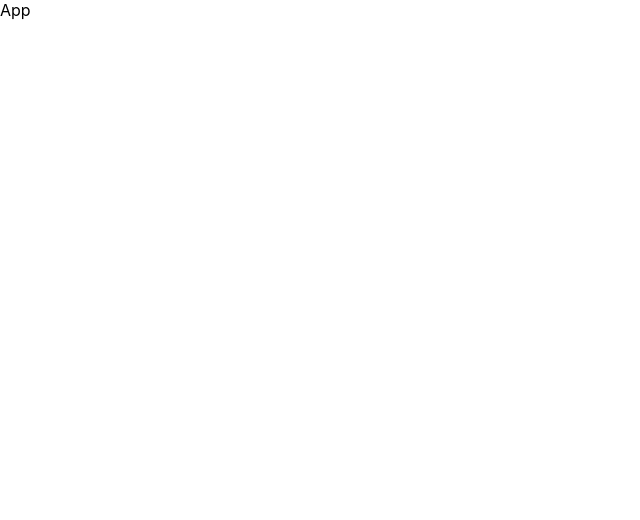
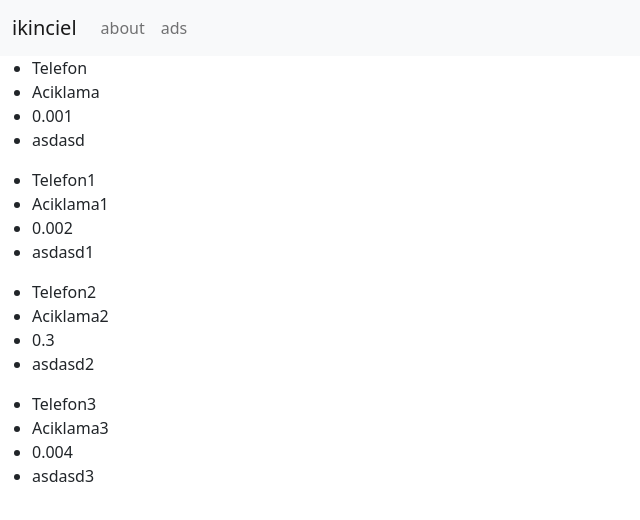
Before and after one commit to alperenkapusuz/ikinci-el-esya, a React (Create React App) app: page /ads in a window 1280 px wide. Shown: the top 520 px of the page, without its empty margins (0-640 px from the left). Built offline with nearby package versions, Linux system fonts and the light colour scheme.

Commit message:
product temeli atildi

```diff
--- a/package.json
+++ b/package.json
@@ -6,9 +6,12 @@
     "@testing-library/jest-dom": "^5.16.4",
     "@testing-library/react": "^13.1.1",
     "@testing-library/user-event": "^13.5.0",
+    "bootstrap": "^5.1.3",
     "react": "^18.1.0",
     "react-dom": "^18.1.0",
+    "react-router-dom": "^6.3.0",
     "react-scripts": "5.0.1",
+    "reactstrap": "^9.0.2",
     "web-vitals": "^2.1.4"
   },
   "scripts": {
--- a/src/App.js
+++ b/src/App.js
@@ -1,8 +1,16 @@
 import React from 'react'
+import Navi from './components/Navbar/Navi'
+import { BrowserRouter, Routes, Route } from "react-router-dom";
+import Product from './components/Product/Product';
 
 const App = () => {
   return (
-    <div>App</div>
+    <BrowserRouter>
+      <Navi/>
+      <Routes>
+      <Route path="ads" element={<Product />} />
+      </Routes>
+    </BrowserRouter>
   )
 }
 
--- /dev/null
+++ b/src/components/Data/Data.js
@@ -0,0 +1,33 @@
+const DUMMY_PRODUCTS = [
+    {
+        id:"e1",
+        title:"Telefon",
+        description:"Aciklama",
+        price:"0.001",
+        place:"asdasd"
+    },
+    {
+        id:"e2",
+        title:"Telefon1",
+        description:"Aciklama1",
+        price:"0.002",
+        place:"asdasd1"
+    },
+    {
+        id:"e3",
+        title:"Telefon2",
+        description:"Aciklama2",
+        price:"0.3",
+        place:"asdasd2"
+    },
+    {
+        id:"e4",
+        title:"Telefon3",
+        description:"Aciklama3",
+        price:"0.004",
+        place:"asdasd3"
+    },
+
+]
+
+export default DUMMY_PRODUCTS;
--- /dev/null
+++ b/src/components/Navbar/Navi.js
@@ -0,0 +1,31 @@
+import React from "react";
+import {
+  Navbar,
+  NavbarBrand,
+  Collapse,
+  NavItem,
+  NavLink,
+  Nav,
+} from "reactstrap";
+
+const Navi = () => {
+  return (
+    <div>
+      <Navbar color="light" expand="md" light>
+        <NavbarBrand href="/">ikinciel</NavbarBrand>
+        <Collapse navbar>
+          <Nav className="me-auto" navbar>
+            <NavItem>
+              <NavLink href="/about/">about</NavLink>
+            </NavItem>
+            <NavItem>
+              <NavLink href="/ads/">ads</NavLink>
+            </NavItem>
+          </Nav>
+        </Collapse>
+      </Navbar>
+    </div>
+  );
+};
+
+export default Navi;
--- /dev/null
+++ b/src/components/Product/Product.js
@@ -0,0 +1,15 @@
+import React,{useState} from 'react'
+import DUMMY_PRODUCTS from "../Data/Data"
+import ProductList from './ProductList'
+
+const Product = () => {
+  const [products, setProducts] = useState(DUMMY_PRODUCTS)
+
+  return (
+    <div>
+        <ProductList items={products}/>
+    </div>
+  )
+}
+
+export default Product
--- /dev/null
+++ b/src/components/Product/ProductItem.js
@@ -0,0 +1,16 @@
+import React from 'react'
+
+const ProductItem = (props) => {
+  return (
+    <div>
+        <ul>
+            <li>{props.title}</li>
+            <li>{props.description}</li>
+            <li>{props.price}</li>
+            <li>{props.place}</li>
+        </ul>
+    </div>
+  )
+}
+
+export default ProductItem
--- /dev/null
+++ b/src/components/Product/ProductList.js
@@ -0,0 +1,24 @@
+import React from "react";
+import ProductItem from "./ProductItem";
+
+const ProductList = (props) => {
+  if (props.items.length === 0) {
+    return <h2>No expenses found</h2>;
+  }
+
+  return (
+    <div>
+      {props.items.map((product) => (
+        <ProductItem
+          key={product.id}
+          title={product.title}
+          description={product.description}
+          price={product.price}
+          place={product.place}
+        />
+      ))}
+    </div>
+  );
+};
+
+export default ProductList;
--- a/src/index.js
+++ b/src/index.js
@@ -2,7 +2,7 @@ import React from 'react';
 import ReactDOM from 'react-dom/client';
 import './index.css';
 import App from './App';
-
+import 'bootstrap/dist/css/bootstrap.min.css';
 
 const root = ReactDOM.createRoot(document.getElementById('root'));
 root.render(
```
Also changed, not shown: 1 other file (tests, documents, lock files or other folders).
